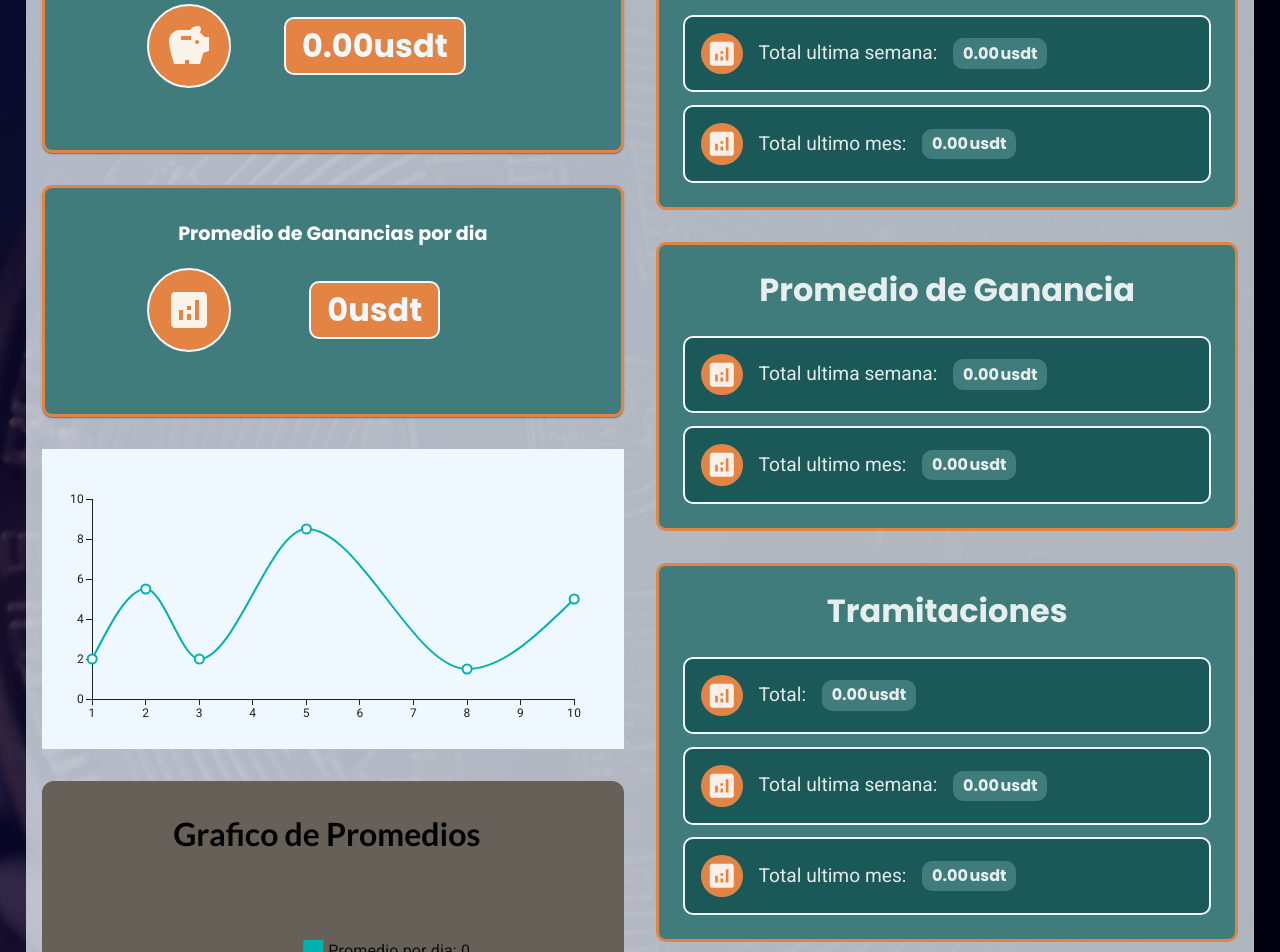
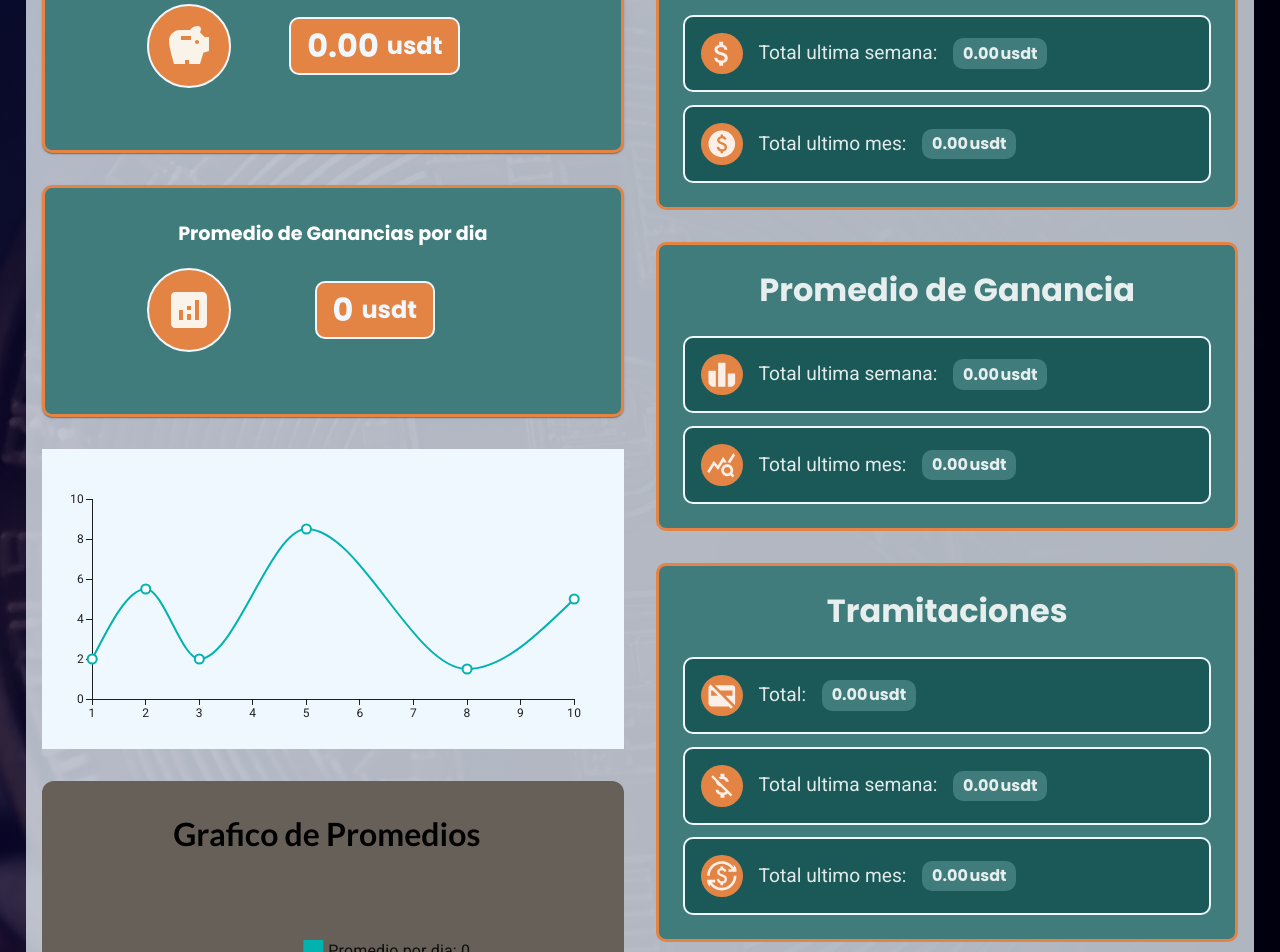
Before and after one commit to FacundoMangin41/Inversiones, a React (Vite) app: page /estadisticas in a window 1280 px wide. Shown: the part 200-1152 px from the top of the page. Built offline with nearby package versions, Linux system fonts and the light colour scheme.

Commit message:
arreglo iconos estadisticas

```diff
--- a/src/components/estadisticas/target/css/tarjetas.css
+++ b/src/components/estadisticas/target/css/tarjetas.css
@@ -81,7 +81,13 @@
   border-radius: 10px;
   border: 2px solid aliceblue;
   display: flex;
+  align-items: center;
+  gap: 0.5rem;
 }
+.calculoTarjetas h1 span{
+  font-size: 1.5rem;
+}
+
 
 @media (max-width: 425px){
   .calculoTarjetas h1{
@@ -186,6 +192,7 @@
     background-color: var(--botonPortada);
     padding: 0.2rem 0.6rem;
     border-radius: 10px;
+    gap: ;
   }
 
   @media (max-width: 1440px){
--- a/src/components/estadisticas/target/ganancias/Ganancias.jsx
+++ b/src/components/estadisticas/target/ganancias/Ganancias.jsx
@@ -2,7 +2,8 @@ import React from 'react';
 import SumaGananciasUltimaSemana from "../../Logica/Ganancias/SumaGananciasUltimaSemana";
 import SumaGananciasUltimoMes from "../../Logica/Ganancias/SumaGananciasUltimoMes";
 
-import AnalyticsIcon from '@mui/icons-material/Analytics';
+import AttachMoneyIcon from '@mui/icons-material/AttachMoney';
+import PaidIcon from '@mui/icons-material/Paid';
 
 
 import "../css/tarjetas.css";
@@ -16,10 +17,10 @@ export default function Ganancias() {
         </div>
         <div className="contenedorEstadisticasTarjetas">
           <div className="estadisticasTarjetas">
-            <p> <AnalyticsIcon className='IconoTarjetaLadoDerecho' /> Total ultima semana: <span><SumaGananciasUltimaSemana /> usdt</span></p>
+            <p> <AttachMoneyIcon className='IconoTarjetaLadoDerecho' /> Total ultima semana: <span><SumaGananciasUltimaSemana /> usdt</span></p>
           </div>
           <div className="estadisticasTarjetas">
-            <p> <AnalyticsIcon className='IconoTarjetaLadoDerecho' /> Total ultimo mes: <span><SumaGananciasUltimoMes /> usdt</span></p>
+            <p> <PaidIcon className='IconoTarjetaLadoDerecho' /> Total ultimo mes: <span><SumaGananciasUltimoMes /> usdt</span></p>
           </div>
         </div>
       </div>
--- a/src/components/estadisticas/target/ganancias/TarjetaGananciaDiaria.jsx
+++ b/src/components/estadisticas/target/ganancias/TarjetaGananciaDiaria.jsx
@@ -15,7 +15,7 @@ const TarjetaGananciaDiaria = () => {
       <div className='contenedorTarjeta '>
         <SavingsIcon className='iconoTarjeta' />
         <div className='calculoTarjetas '>
-          <h1>{SumaGananciasDiarias()}<span> usdt</span></h1>
+          <h1>{SumaGananciasDiarias()}<span>usdt</span></h1>
         </div>
       </div>
     </Card>
--- a/src/components/estadisticas/target/promedio/Promedios.jsx
+++ b/src/components/estadisticas/target/promedio/Promedios.jsx
@@ -3,7 +3,8 @@ import PromedioTotal from "../../Logica/Promedios/PromedioTotal";
 import PromedioUltimaSemana from "../../Logica/Promedios/PromedioUltimaSemana";
 import PromedioUltimoMes from "../../Logica/Promedios/PromedioUltimoMes";
 
-import AnalyticsIcon from '@mui/icons-material/Analytics';
+import QueryStatsIcon from '@mui/icons-material/QueryStats';
+import LeaderboardIcon from '@mui/icons-material/Leaderboard';
 
 
 import "../css/tarjetas.css";
@@ -17,10 +18,10 @@ export default function Promedios() {
         </div>
         <div className="contenedorEstadisticasTarjetas">
           <div className="estadisticasTarjetas">
-            <p> <AnalyticsIcon className='IconoTarjetaLadoDerecho' /> Total ultima semana: <span><PromedioUltimaSemana /> usdt</span></p>
+            <p> <LeaderboardIcon className='IconoTarjetaLadoDerecho' /> Total ultima semana: <span><PromedioUltimaSemana /> usdt</span></p>
           </div>
           <div className="estadisticasTarjetas">
-            <p> <AnalyticsIcon className='IconoTarjetaLadoDerecho' /> Total ultimo mes: <span><PromedioUltimoMes /> usdt</span></p>
+            <p> <QueryStatsIcon className='IconoTarjetaLadoDerecho' /> Total ultimo mes: <span><PromedioUltimoMes /> usdt</span></p>
           </div>
         </div>
       </div>
--- a/src/components/estadisticas/target/tramitacion/Tramitacion.jsx
+++ b/src/components/estadisticas/target/tramitacion/Tramitacion.jsx
@@ -3,8 +3,9 @@ import SumaTasaTramitacion from "../../Logica/Tramitaciones/SumaTasaTramitacion"
 import SumaTasaTramitacionUltimaSemana from "../../Logica/Tramitaciones/SumaTasaTramitacionUltimaSemana";
 import SumaTasaTramitacionUltimoMes from "../../Logica/Tramitaciones/SumaTasaTramitacionUltimoMes";
 
-import AnalyticsIcon from '@mui/icons-material/Analytics';
-
+import CreditCardOffIcon from '@mui/icons-material/CreditCardOff';
+import MoneyOffIcon from '@mui/icons-material/MoneyOff';
+import CurrencyExchangeIcon from '@mui/icons-material/CurrencyExchange';
 
 import "../css/tarjetas.css";
 
@@ -17,13 +18,13 @@ export default function Tramitacion() {
         </div>
         <div className="contenedorEstadisticasTarjetas">
           <div className="estadisticasTarjetas">
-            <p> <AnalyticsIcon className='IconoTarjetaLadoDerecho' /> Total: <span><SumaTasaTramitacion /> usdt</span></p>
+            <p> <CreditCardOffIcon className='IconoTarjetaLadoDerecho' /> Total: <span><SumaTasaTramitacion /> usdt</span></p>
           </div>
           <div className="estadisticasTarjetas">
-            <p> <AnalyticsIcon className='IconoTarjetaLadoDerecho' /> Total ultima semana: <span><SumaTasaTramitacionUltimaSemana /> usdt</span></p>
+            <p> <MoneyOffIcon className='IconoTarjetaLadoDerecho' /> Total ultima semana: <span><SumaTasaTramitacionUltimaSemana /> usdt</span></p>
           </div>
           <div className="estadisticasTarjetas">
-            <p> <AnalyticsIcon className='IconoTarjetaLadoDerecho' /> Total ultimo mes: <span><SumaTasaTramitacionUltimoMes /> usdt</span></p>
+            <p> <CurrencyExchangeIcon className='IconoTarjetaLadoDerecho' /> Total ultimo mes: <span><SumaTasaTramitacionUltimoMes /> usdt</span></p>
           </div>
         </div>
       </div>
```
